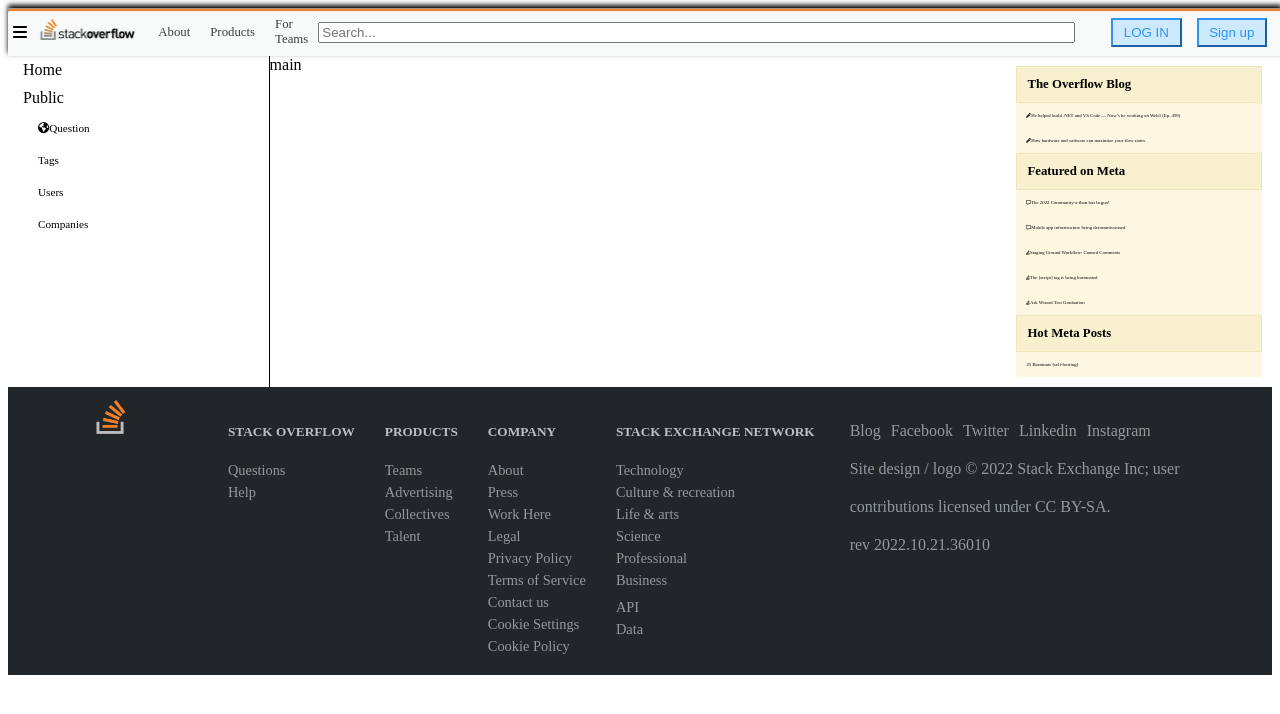
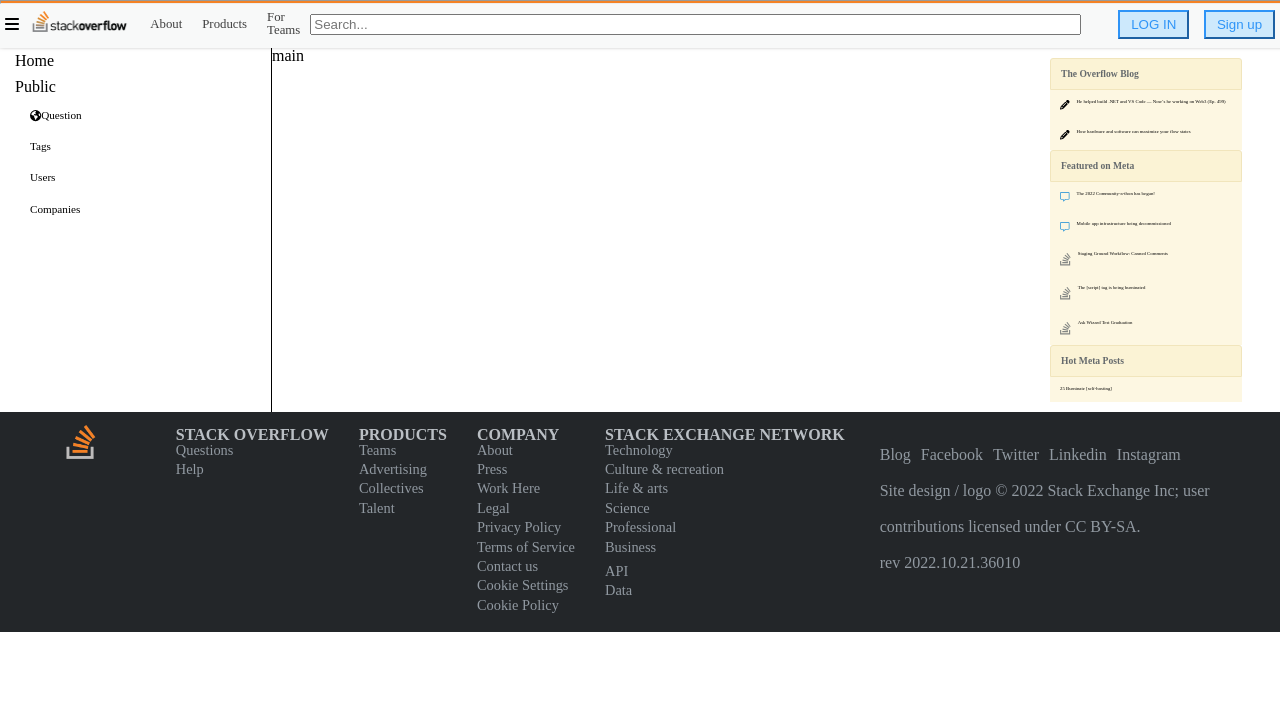
Before and after one commit to codestates-seb/seb40_pre_036, a React (Create React App) app in the folder client/: page / in a window 1280 px wide. Shown: the top 714 px of the page. Built offline with nearby package versions, Linux system fonts and the light colour scheme.

Commit message:
:art: feat: aside.js css수 #4

```diff
--- a/client/package.json
+++ b/client/package.json
@@ -19,6 +19,7 @@
     "react-redux": "^8.0.4",
     "react-scripts": "5.0.1",
     "styled-components": "^5.3.6",
+    "styled-reset": "^4.4.2",
     "web-vitals": "^2.1.4"
   },
   "scripts": {
--- a/client/src/App.js
+++ b/client/src/App.js
@@ -1,11 +1,18 @@
+import { createGlobalStyle } from 'styled-components';
+import reset from 'styled-reset';
 import React from 'react';
 import Footer from './components/Footer';
 import Main from './Main';
 import HeaderBefore from './components/HeaderBefore';
 
+const GlobalStyles = createGlobalStyle`
+${reset}
+`;
+
 function App() {
   return (
     <div className="App">
+      <GlobalStyles />
       <HeaderBefore />
       <Main />
       <Footer />
--- a/client/src/components/Aside.js
+++ b/client/src/components/Aside.js
@@ -6,19 +6,22 @@
 import { FontAwesomeIcon } from '@fortawesome/react-fontawesome';
 
 const Nav = styled.nav`
-  width: 20%;
+  width: 15%;
   display: flex;
   flex-direction: column;
   margin: 10px;
 `;
 const Header = styled.div`
-  background-color: #f9f0cf;
+  background-color: #fbf3d5;
   padding: 10px;
-  font-size: 0.8rem;
+  font-size: 0.6rem;
   font-weight: 700;
   display: flex;
   border: 1px solid;
   border-color: #f1e5bc;
+  border-top-left-radius: 3px;
+  border-top-right-radius: 3px;
+  color: #656a6d;
 `;
 
 const Content = styled.div`
@@ -26,6 +29,11 @@
   font-size: 0.3rem;
   display: flex;
   padding: 10px;
+  cursor: pointer;
+`;
+
+const FAI = styled.div`
+  margin-right: 7px;
 `;
 
 function Aside() {
@@ -33,32 +41,46 @@
     <Nav>
       <Header>The Overflow Blog</Header>
       <Content>
-        <FontAwesomeIcon icon={faPencil} />
+        <FAI>
+          <FontAwesomeIcon icon={faPencil} size="2x" />
+        </FAI>
         He helped build .NET and VS Code — Now’s he working on Web3 (Ep. 499)
       </Content>
       <Content>
-        <FontAwesomeIcon icon={faPencil} />
+        <FAI>
+          <FontAwesomeIcon icon={faPencil} size="2x" />
+        </FAI>
         How hardware and software can maximize your flow states
       </Content>
       <Header>Featured on Meta</Header>
       <Content>
-        <FontAwesomeIcon icon={faMessage} />
+        <FAI>
+          <FontAwesomeIcon icon={faMessage} color="#4ca5d9" size="2x" />
+        </FAI>
         The 2022 Community-a-thon has begun!
       </Content>
       <Content>
-        <FontAwesomeIcon icon={faMessage} />
+        <FAI>
+          <FontAwesomeIcon icon={faMessage} color="#4ca5d9" size="2x" />
+        </FAI>
         Mobile app infrastructure being decommissioned
       </Content>
       <Content>
-        <FontAwesomeIcon icon={faStackOverflow} />
+        <FAI>
+          <FontAwesomeIcon icon={faStackOverflow} color="#828583" size="3x" />
+        </FAI>
         Staging Ground Workflow: Canned Comments
       </Content>
       <Content>
-        <FontAwesomeIcon icon={faStackOverflow} />
+        <FAI>
+          <FontAwesomeIcon icon={faStackOverflow} color="#828583" size="3x" />
+        </FAI>
         The [script] tag is being burninated
       </Content>
       <Content>
-        <FontAwesomeIcon icon={faStackOverflow} />
+        <FAI>
+          <FontAwesomeIcon icon={faStackOverflow} color="#828583" size="3x" />
+        </FAI>
         Ask Wizard Test Graduation
       </Content>
       <Header>Hot Meta Posts</Header>
```
Also changed, not shown: 1 other file (tests, documents, lock files or other folders).
